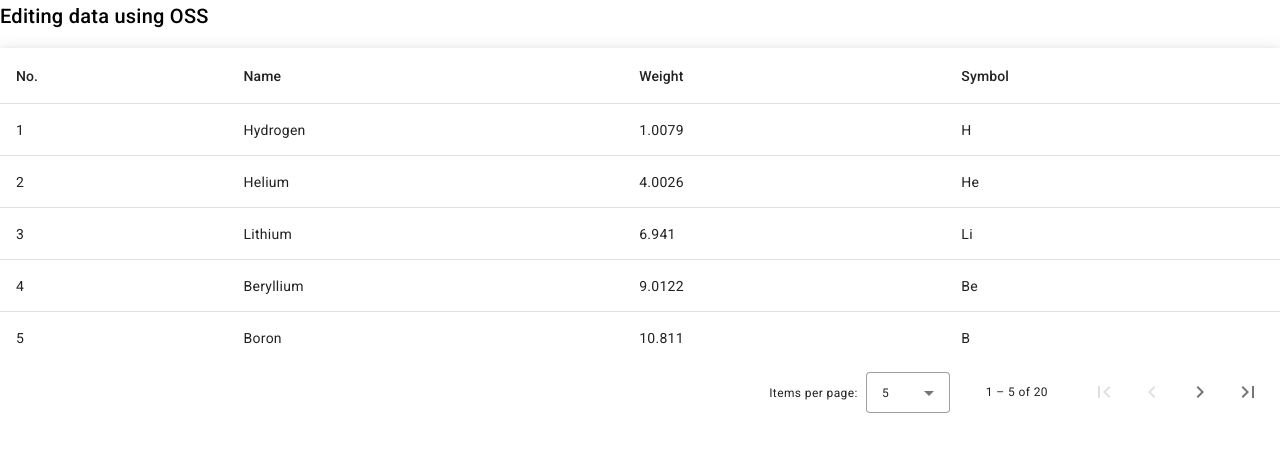
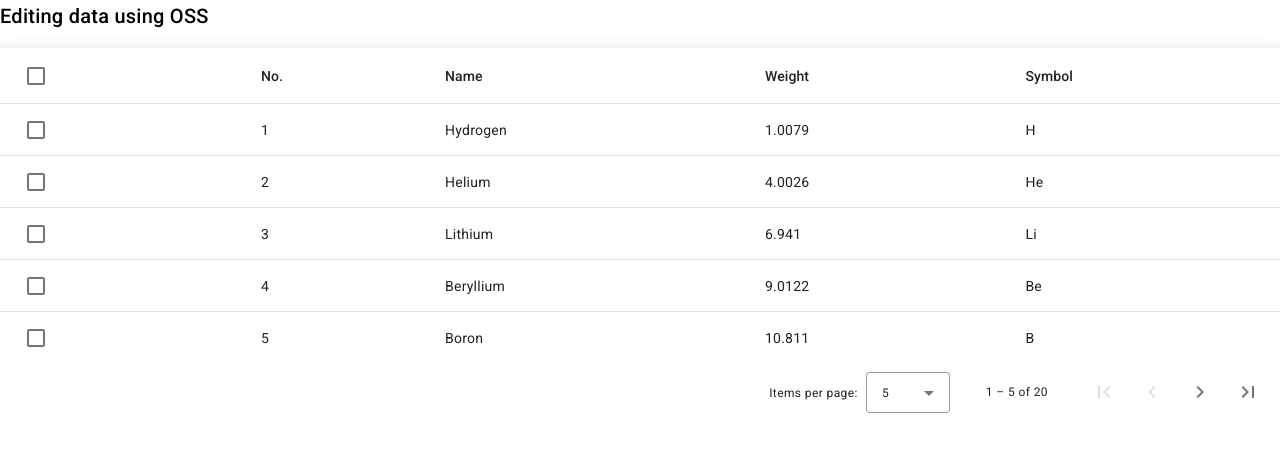
Before and after one commit to Akk3d1s/msc-computing-project, an Angular app in the folder frontends/oss/: page / in a window 1280 px wide. Shown: the top 452 px of the page. Built offline with nearby package versions, Linux system fonts and the light colour scheme.

Commit message:
add record selection in table

```diff
--- a/frontends/oss/src/app/app.component.html
+++ b/frontends/oss/src/app/app.component.html
@@ -1,8 +1,23 @@
 <h2>{{this.title}}</h2>
 <table mat-table [dataSource]="dataSource" class="mat-elevation-z8">
 
-  <!--- Note that these columns can be defined in any order.
-        The actual rendered columns are set as a property on the row definition" -->
+  <!-- Checkbox Column -->
+  <ng-container matColumnDef="select">
+    <th mat-header-cell *matHeaderCellDef>
+      <mat-checkbox (change)="$event ? toggleAllRows() : null"
+                    [checked]="selection.hasValue() && isAllSelected()"
+                    [indeterminate]="selection.hasValue() && !isAllSelected()"
+                    [aria-label]="checkboxLabel()">
+      </mat-checkbox>
+    </th>
+    <td mat-cell *matCellDef="let row">
+      <mat-checkbox (click)="$event.stopPropagation()"
+                    (change)="$event ? selection.toggle(row) : null"
+                    [checked]="selection.isSelected(row)"
+                    [aria-label]="checkboxLabel(row)">
+      </mat-checkbox>
+    </td>
+  </ng-container>
 
   <!-- Position Column -->
   <ng-container matColumnDef="position">
--- a/frontends/oss/src/app/app.component.ts
+++ b/frontends/oss/src/app/app.component.ts
@@ -1,6 +1,7 @@
 import { AfterViewInit, Component, ViewChild } from '@angular/core';
 import { MatPaginator } from '@angular/material/paginator';
 import { MatTableDataSource } from '@angular/material/table';
+import { SelectionModel } from '@angular/cdk/collections';
 
 export interface PeriodicElement {
   name: string;
@@ -40,12 +41,38 @@ const ELEMENT_DATA: PeriodicElement[] = [
 export class AppComponent implements AfterViewInit {
   title = 'Editing data using OSS';
 
-  displayedColumns: string[] = ['position', 'name', 'weight', 'symbol'];
+  displayedColumns: string[] = ['select', 'position', 'name', 'weight', 'symbol'];
   dataSource = new MatTableDataSource<PeriodicElement>(ELEMENT_DATA);
+  selection = new SelectionModel<PeriodicElement>(true, []);
 
   @ViewChild(MatPaginator) paginator: MatPaginator;
 
   ngAfterViewInit(): void {
     this.dataSource.paginator = this.paginator;
   }
+
+  /** Whether the number of selected elements matches the total number of rows. */
+  isAllSelected() {
+    const numSelected = this.selection.selected.length;
+    const numRows = this.dataSource.data.length;
+    return numSelected === numRows;
+  }
+
+  /** Selects all rows if they are not all selected; otherwise clear selection. */
+  toggleAllRows() {
+    if (this.isAllSelected()) {
+      this.selection.clear();
+      return;
+    }
+
+    this.selection.select(...this.dataSource.data);
+  }
+
+  /** The label for the checkbox on the passed row */
+  checkboxLabel(row?: PeriodicElement): string {
+    if (!row) {
+      return `${this.isAllSelected() ? 'deselect' : 'select'} all`;
+    }
+    return `${this.selection.isSelected(row) ? 'deselect' : 'select'} row ${row.position + 1}`;
+  }
 }
```
Also changed, not shown: frontends/oss/src/app/app.module.ts (+8 -6 lines).
